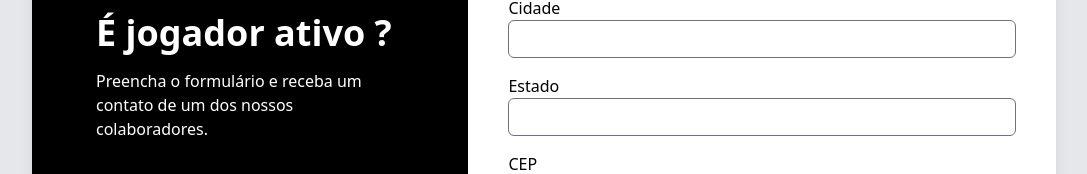
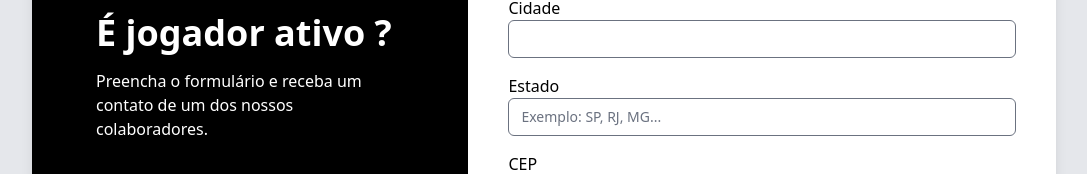
Before and after one commit to BrunoNabarrete/nextjs, a Next.js app: page /components/FormularioBone in a window 1280 px wide. Shown: the part 576-750 px from the top of the page, without its empty margins (96-1183 px from the left). Built offline with nearby package versions, Linux system fonts and the light colour scheme.

Commit message:
alterando algumas informacoes do formulário

```diff
--- a/pages/components/FormularioBone/FormularioInfo/index.jsx
+++ b/pages/components/FormularioBone/FormularioInfo/index.jsx
@@ -168,6 +168,7 @@
                 id="estado"
                 className='py-2 px-3 block border rounded-md text-black text-sm focus:border-blue-500 focus:ring-blue-500'
                 type="text"
+                placeholder='Exemplo: SP, RJ, MG...'
                 required
                 value={estado}
                 onChange={(e) => setEstado(e.target.value)}
```
Also changed, not shown: utills/stateData/stateData.js (added, +29 -0 lines).
